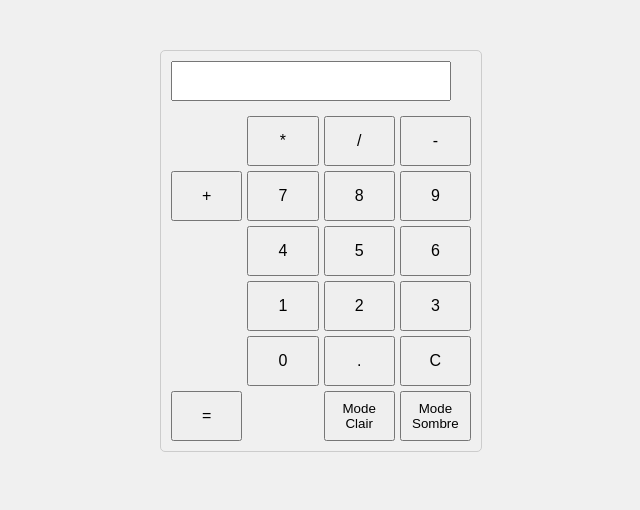
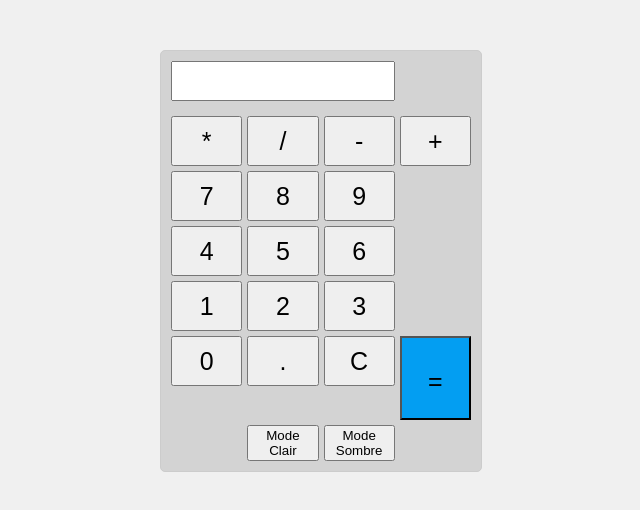
Before and after one commit to AissataAbby/calculator, a plain HTML site: page index.html in a window 1280 px wide. Shown: the whole page, without its empty margins (319-959 px from the left). Drawn offline with Linux system fonts and the light colour scheme.

Commit message:
Update style.css

```diff
--- a/style.css
+++ b/style.css
@@ -13,18 +13,24 @@ body {
   padding: 10px;
   border: 1px solid #ccc;
   border-radius: 5px;
+  background-color: lightgray;
 }
 
+#calcul {
+  background-color: rgb(3, 158, 242);
+  height: 84px;
+  line-height: 84px;
+}
 input[type="text"] {
-  grid-column: span 4;
-  width: calc(100% - 20px);
+  grid-column: span 3;
+  width: calc(100% - 0, 2px);
   margin-bottom: 10px;
 }
 
 input[type="button"] {
   width: 100%;
   height: 50px;
-  font-size: 16px;
+  font-size: 25px;
 }
 
 /* Styles pour le mode sombre */
```
